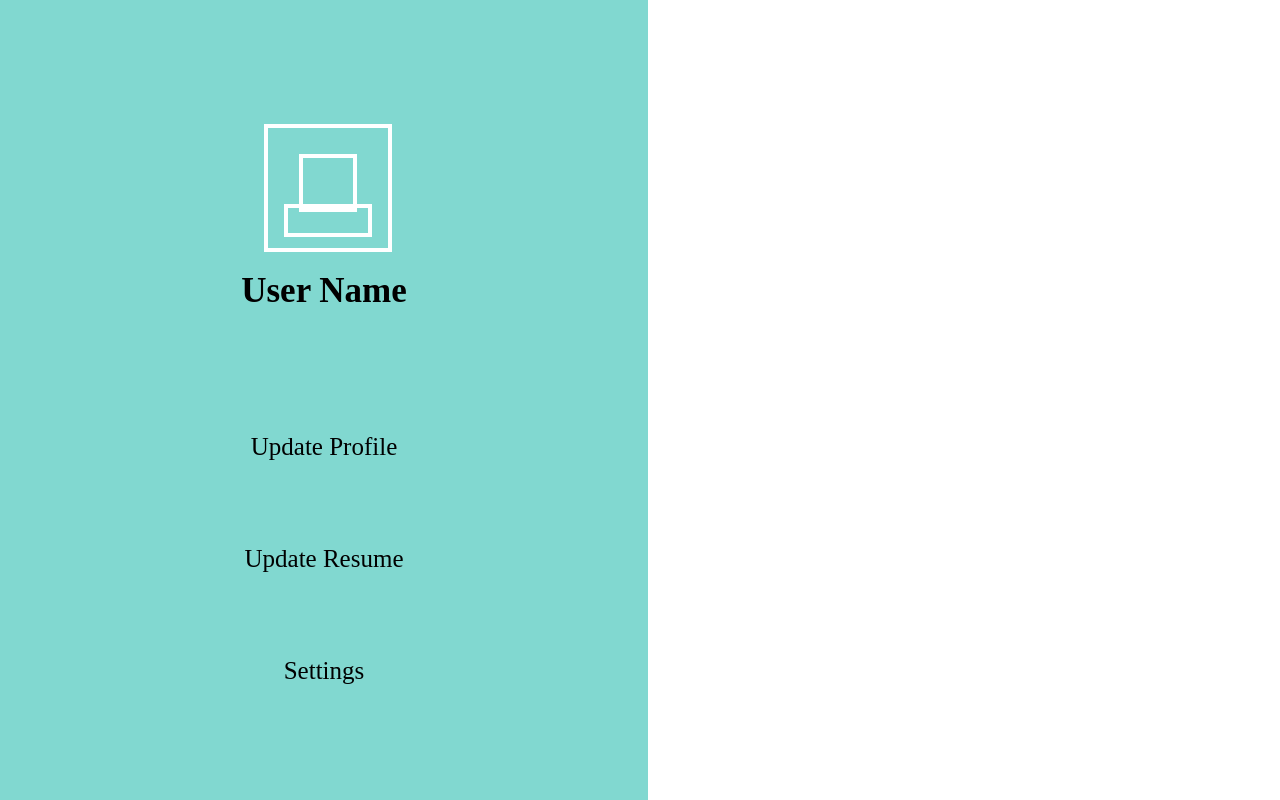
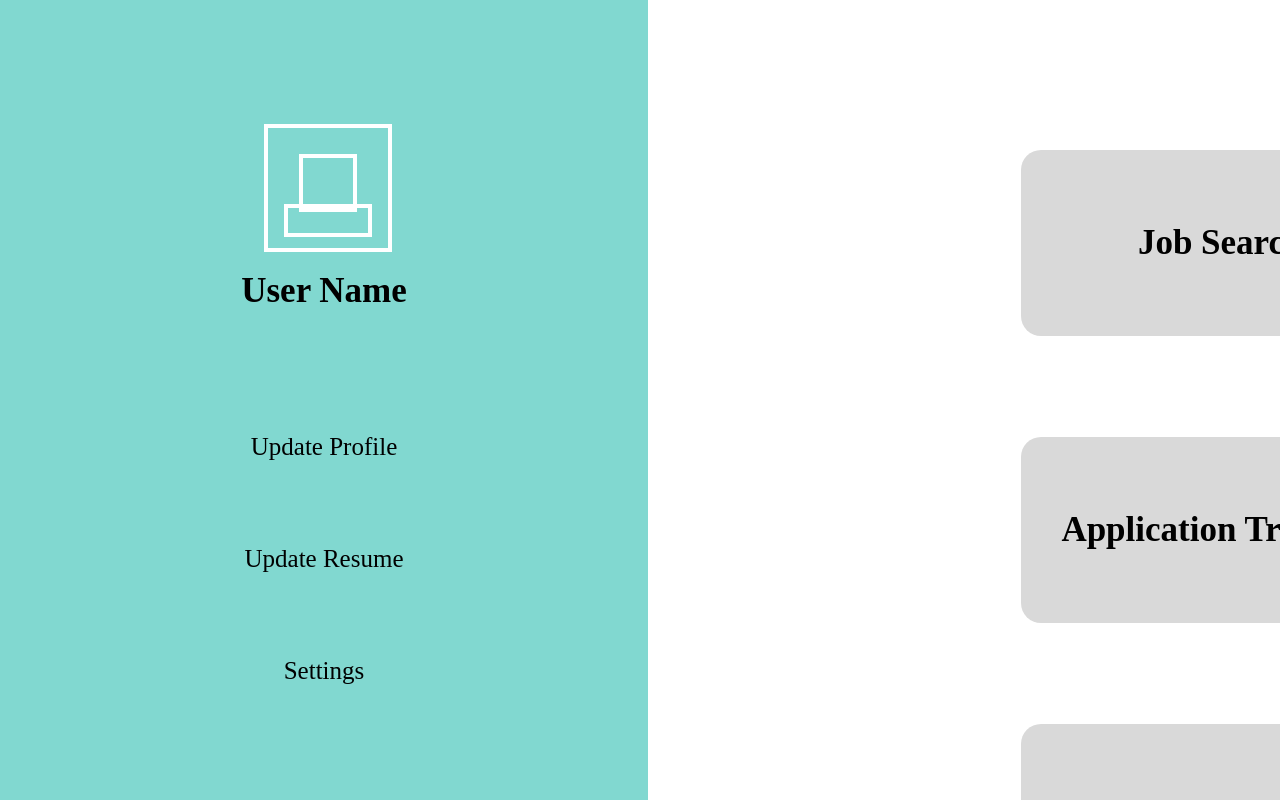
Before and after one commit to tiff178/jobbros, a React (Create React App) app: page /home in a window 1280 px wide. Shown: the top 800 px of the page. Built offline with nearby package versions, Linux system fonts and the light colour scheme; no server answers.

Commit message:
fixing css

```diff
--- a/src/pages/applicants/Home.js
+++ b/src/pages/applicants/Home.js
@@ -1,4 +1,5 @@
 import React from 'react';
+import notificationIcon from './img/notification-icon.svg';
 
 function Home() {
   return (
@@ -24,10 +25,10 @@ function Home() {
             </div>
           </div>
         </div>
-        <div data-layer="notifications_none_24px" className="NotificationsNone24px" style={{width: 71, height: 64, paddingLeft: 11.83, paddingRight: 11.83, paddingTop: 6, paddingBottom: 6, justifyContent: 'center', alignItems: 'center', display: 'inline-flex'}}>
-          <img data-layer="icon/social/notifications_none_24px" className="IconSocialNotificationsNone24px" style={{width: 47.33, height: 52}} src="https://via.placeholder.com/47x52" alt="Notifications" />
+        <div data-layer="notifications_none_24px" className="NotificationsNone24px" style={{top: '20px', right: '20px', position: 'absolute', width: 71, height: 64, paddingLeft: 11.83, paddingRight: 11.83, paddingTop: 6, paddingBottom: 6, justifyContent: 'center', alignItems: 'center', display: 'inline-flex'}}>
+          <img data-layer="icon/social/notifications_none_24px" className="IconSocialNotificationsNone24px" style={{width: 47.33, height: 52}} src={notificationIcon} alt="Notifications" />
         </div>
-        <div data-layer="Frame 10" className="Frame10" style={{height: 733, flexDirection: 'column', justifyContent: 'flex-start', alignItems: 'flex-start', gap: 101, display: 'inline-flex'}}>
+        <div data-layer="Frame 10" className="Frame10" style={{top: '150px', right: '20px', position: 'absolute', height: 733, flexDirection: 'column', justifyContent: 'flex-start', alignItems: 'flex-start', gap: 101, display: 'inline-flex'}}>
           <div data-layer="job-search" className="JobSearch" style={{alignSelf: 'stretch', height: 110, paddingLeft: 40, paddingRight: 40, paddingTop: 73, paddingBottom: 73, background: '#D9D9D9', borderRadius: 20, flexDirection: 'column', justifyContent: 'center', alignItems: 'center', gap: 10, display: 'flex'}}>
             <div data-layer="Job Search" className="JobSearch" style={{textAlign: 'center', color: 'black', fontSize: 35, fontFamily: 'Outfit', fontWeight: '700', wordWrap: 'break-word'}}>Job Search</div>
           </div>
```
Also changed, not shown: src/pages/applicants/img/notification-icon.svg (renamed from src/img/notification-icon.svg).
